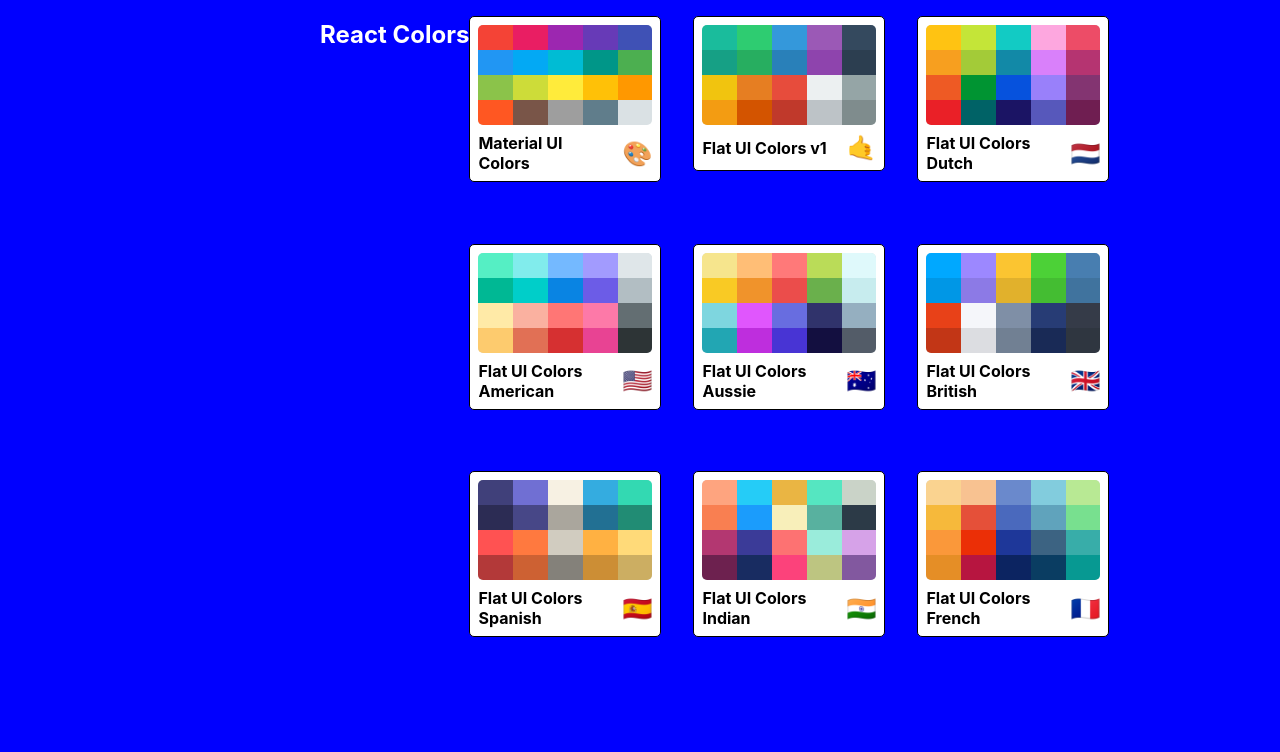
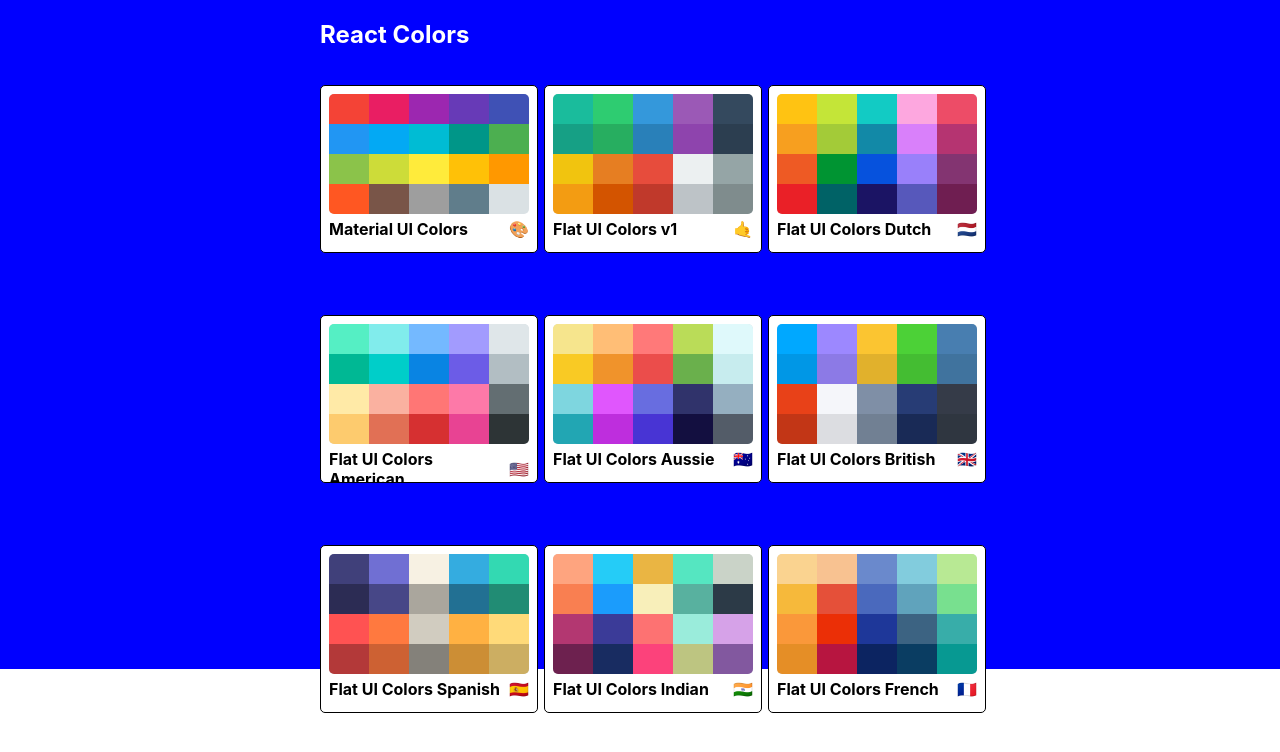
Before and after one commit to zsorosz/react-color-app, a React (Create React App) app: page / in a window 1280 px wide. Shown: the top 752 px of the page. Built offline with nearby package versions, Linux system fonts and the light colour scheme.

Commit message:
add link to Palette

```diff
--- a/src/App.js
+++ b/src/App.js
@@ -14,7 +14,7 @@
   render(){
     return (
       <Switch>
-        <Route exact path="/" render={() => <PaletteList palettes={seedColors} />} />
+        <Route exact path="/" render={(routeProps) => <PaletteList palettes={seedColors} {...routeProps} />} />
         <Route exact path="/palette/:id" render={(routeProps) => <Palette palette={generatePalette(this.findPalette(routeProps.match.params.id))}/>} />
       </Switch>
       // <div>
--- a/src/MiniPalette.js
+++ b/src/MiniPalette.js
@@ -3,6 +3,8 @@
 
 const styles = {
     root: {
+        height: "150px",
+        width: "200px",
         backgroundColor: "white",
         border: "1px solid black",
         borderRadius: "5px",
@@ -15,7 +17,7 @@
     },
     colors: {
         backgroundColor: "#dae1e4",
-        height: "100px",
+        height: "120px",
         width: "100%",
         borderRadius: "5px",
         overflow: "hidden"
@@ -26,13 +28,13 @@
         alignItems: "center",
         margin: "0",
         color: "black",
-        paddingTop: "0.5rem",
+        paddingTop: "0.3rem",
         fontSize: "1rem",
         postition: "relative"
     },
     emoji: {
         marginLeft: "0.5rem",
-        fontSize: "1.5rem"
+        fontSize: "1rem"
     },
     miniColor: {
         height: "25%",
@@ -52,7 +54,7 @@
     ))
 
     return(
-        <div className={classes.root}>
+        <div className={classes.root} onClick={props.handleClick}>
             <div className={classes.colors}>
                 {miniColorBoxes}
             </div>
--- a/src/PaletteList.js
+++ b/src/PaletteList.js
@@ -6,35 +6,41 @@
 const styles = {
     root: {
         backgroundColor: "blue",
-        height: "100vh",
+        maxHeight: "100vh",
         display: "flex",
         alignItems: "flex-start",
         justifyContent: "center"
     },
     container: {
         width: "50%",
-        height: "100%",
+        maxHeight: "100vh",
         display: "flex",
         alignItems: "flex-start",
         flexDirection: "column",
-        flexWrap: "wrap"
+        // flexWrap: "wrap"
     },
     nav: {
-        height: "50%",
+        height: "10%",
         display: "flex",
         justifyContent: "space-between",
         color: "white"
     },
     palettes: {
         boxSizing: "border-box",
+        maxHeight: "90vh",
         width: "100%",
         display: "grid",
         gridTemplateColumns: "repeat(3, 30%)",
         gridGap: "5%"
+        // display: "flex",
+        // flexWrap: "wrap",
     }
 }
 
 class PaletteList extends Component {
+    goToPalette(id){
+        this.props.history.push(`/palette/${id}`);
+    }
     render(){
         const { palettes, classes } = this.props;
         return(
@@ -46,7 +52,7 @@
                     <div className={classes.palettes}>
                         {palettes.map(palette => (
                             <p>
-                                <MiniPalette {...palette} />
+                                <MiniPalette {...palette} handleClick={() => this.goToPalette(palette.id)} />
                             </p>
                         ))}
                     </div>
```
